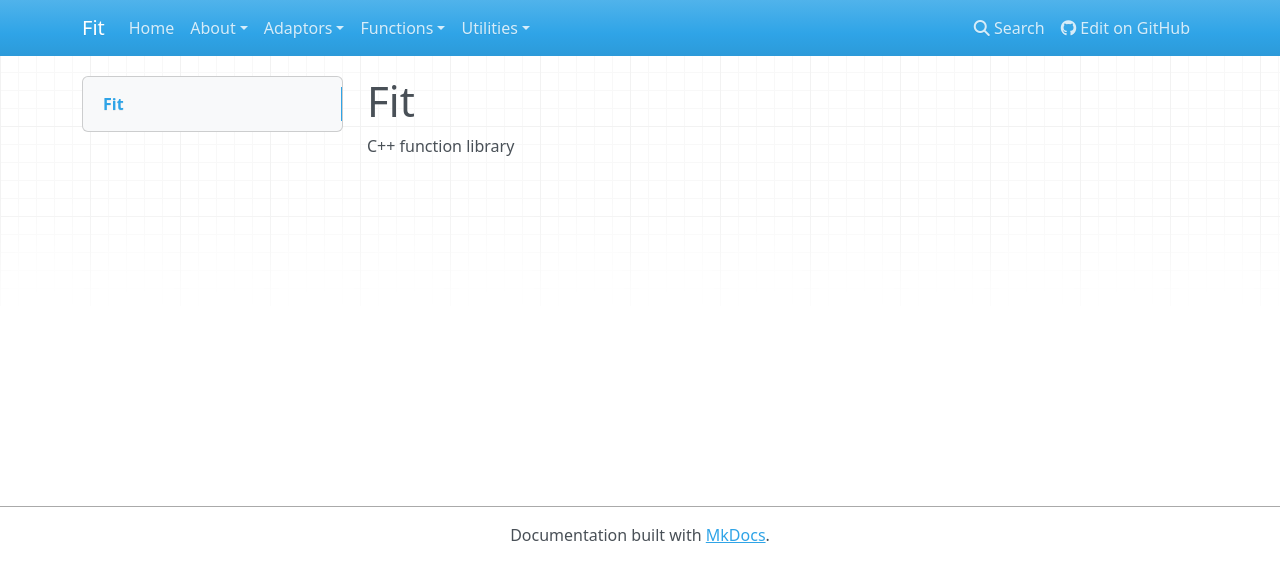
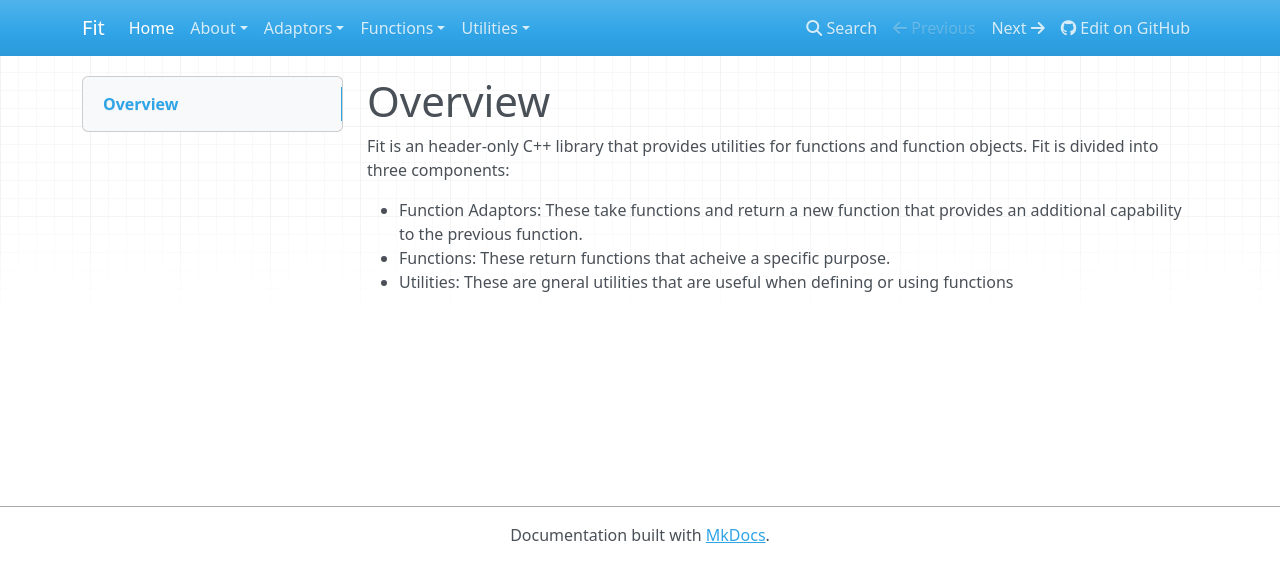
Before and after one commit to boostorg/hof, an MkDocs documentation site: the page built from doc/src/index.md, in a window 1280 px wide. Shown: the top 582 px of the page. Built offline with MkDocs 1.6.1, drawn with Linux system fonts in a browser that asks for light colours; nearby versions of some CDN libraries; old or Windows-style settings are respelled for this version of MkDocs.

Commit message:
Rename overview to index

```diff
--- a/doc/src/index.md
+++ b/doc/src/index.md
@@ -1,4 +1,8 @@
-Fit
-===
+Overview
+========
 
-C++ function library
+Fit is an header-only C++ library that provides utilities for functions and function objects. Fit is divided into three components:
+
+* Function Adaptors: These take functions and return a new function that provides an additional capability to the previous function.
+* Functions: These return functions that acheive a specific purpose.
+* Utilities: These are gneral utilities that are useful when defining or using functions
--- a/mkdocs.yml
+++ b/mkdocs.yml
@@ -4,7 +4,7 @@ site_dir: doc/html/
 repo_url: https://github.com/pfultz2/Fit
 use_directory_urls: false
 pages:
-- ['overview.md', 'Home']
+- ['index.md', 'Home']
 # About
 - ['requirements.md', 'About', 'Requirements']
 - ['acknowledgements.md', 'About', 'Acknowledgements']
```
Also changed, not shown: doc/src/overview.md (deleted, +0 -8 lines).
